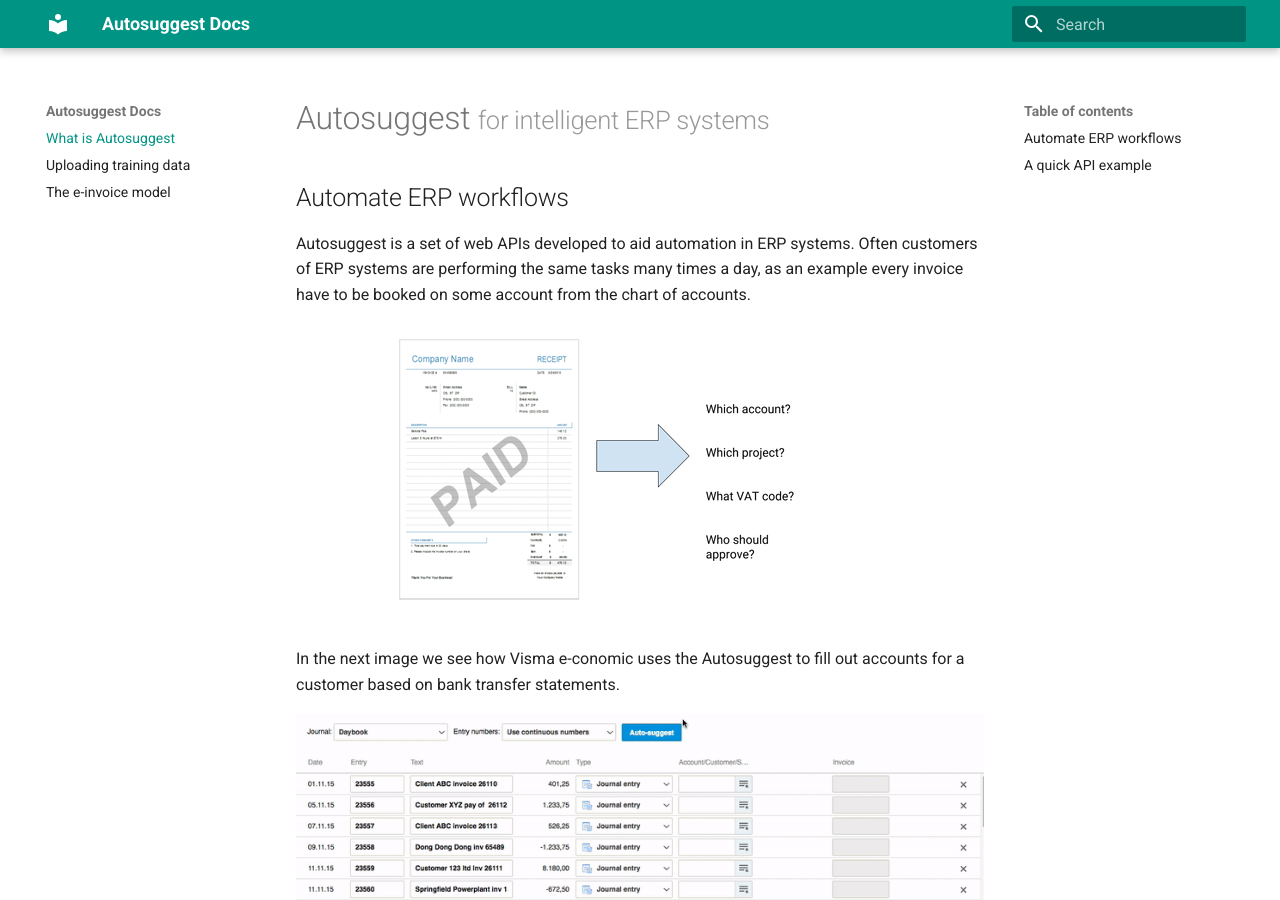
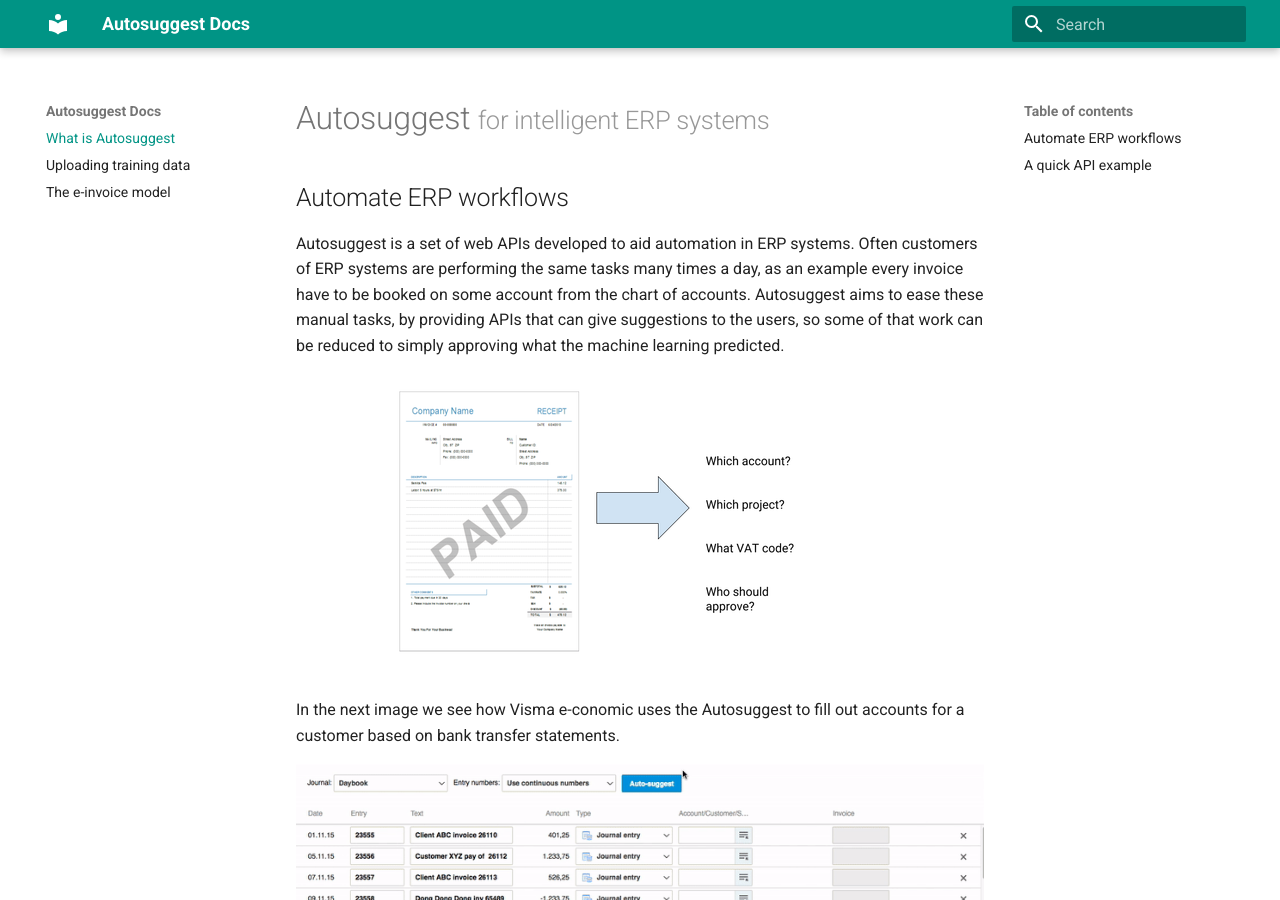
Before and after one commit to e-conomic/vml-docs, an MkDocs documentation site: the page built from docs/index.md, in a window 1280 px wide and 900 px high. Built offline with MkDocs 1.6.1 and Material for MkDocs 9.7.7, drawn with Linux system fonts in a browser that asks for light colours; old or Windows-style settings are respelled for this version of MkDocs.

Commit message:
A little more intro

```diff
--- a/docs/index.md
+++ b/docs/index.md
@@ -5,6 +5,7 @@
 Often customers of ERP systems are performing the same tasks many times a day,
 as an example every invoice have to be booked on some account from the chart of
 accounts.
+Autosuggest aims to ease these manual tasks, by providing APIs that can give suggestions to the users, so some of that work can be reduced to simply approving what the machine learning predicted.
 
 ![asgt-explain](img/asgt-explained.png)
 
```
